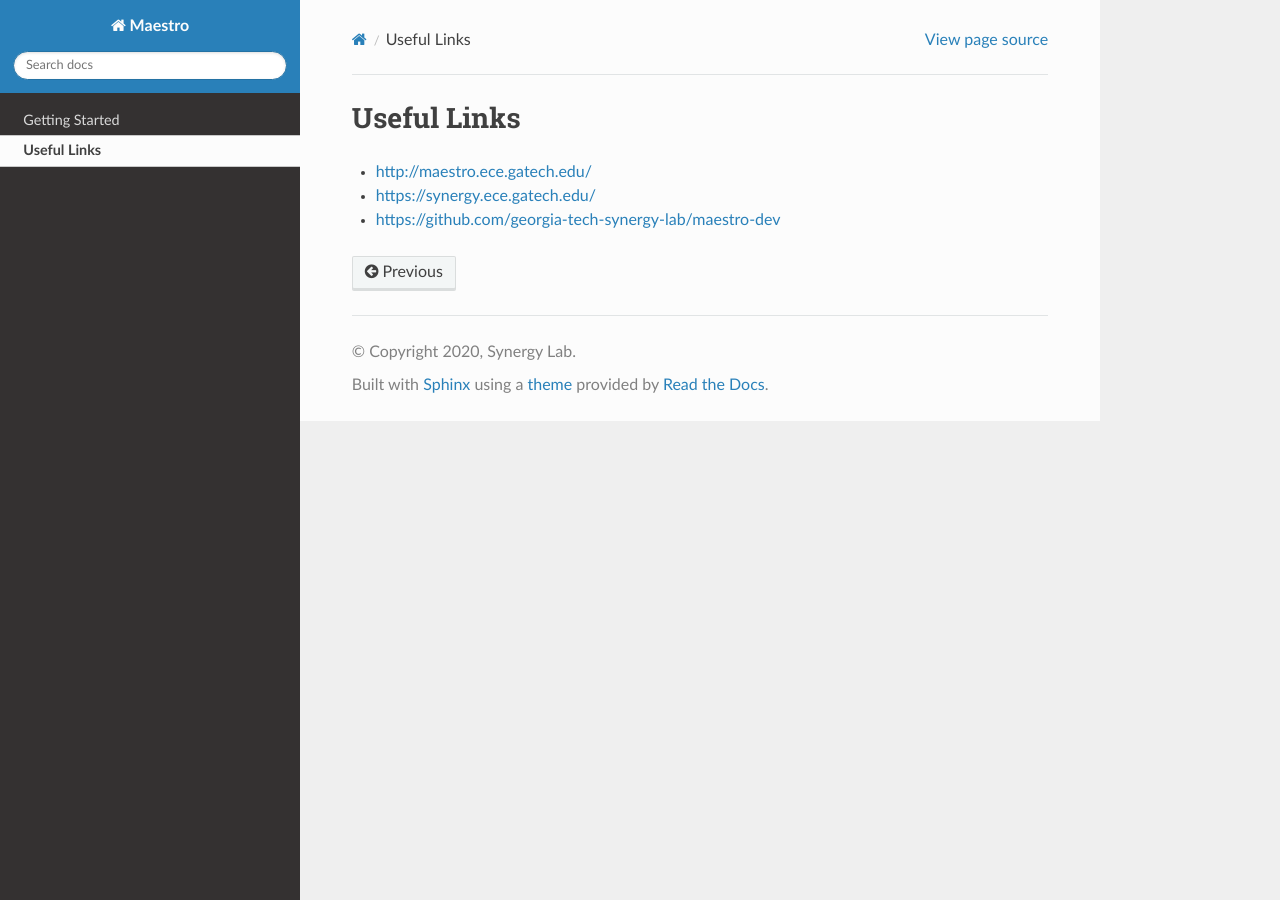
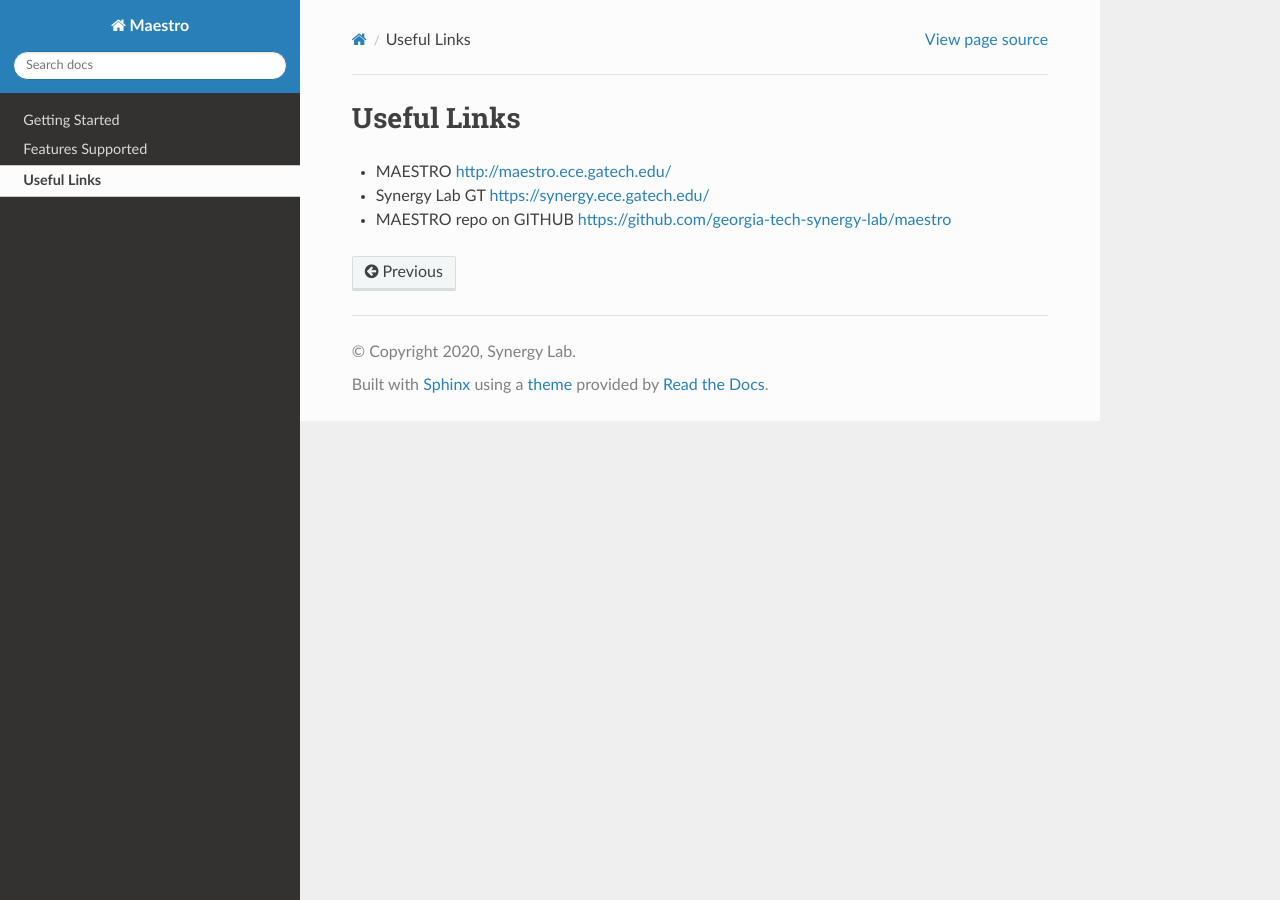
Before and after one commit to ghjeong12/maestro-docs, a Sphinx documentation site: the page built from docs/source/useful_links.rst, in a window 1280 px wide. Built offline with Sphinx 7.4.7 and the Read the Docs theme 2.0.0, drawn with Linux system fonts in a browser that asks for light colours.

Commit message:
adding features and fixed links

```diff
--- a/docs/source/index.rst
+++ b/docs/source/index.rst
@@ -10,6 +10,7 @@
    :maxdepth: 2
 
    getting_started
+   features
    useful_links
 
 
--- a/docs/source/installation.rst
+++ b/docs/source/installation.rst
@@ -7,7 +7,7 @@
 
 .. code:: bash
 
-   git clone https://github.com/georgia-tech-synergy-lab/maestro-dev.git
+   git clone https://github.com/georgia-tech-synergy-lab/maestro.git
 
 After that, go to the downloaded directory.
 Please make sure that you have all the packages installed(refer :ref:`Package Dependencies`)
--- a/docs/source/useful_links.rst
+++ b/docs/source/useful_links.rst
@@ -2,6 +2,6 @@
 Useful Links
 ====================
 
-* `<http://maestro.ece.gatech.edu/>`_
-* `<https://synergy.ece.gatech.edu/>`_
-* `<https://github.com/georgia-tech-synergy-lab/maestro-dev>`_
+* MAESTRO `<http://maestro.ece.gatech.edu/>`_
+* Synergy Lab GT `<https://synergy.ece.gatech.edu/>`_
+* MAESTRO repo on GITHUB `<https://github.com/georgia-tech-synergy-lab/maestro>`_
```
Also changed, not shown: docs/source/features.rst (added, +24 -0 lines).
